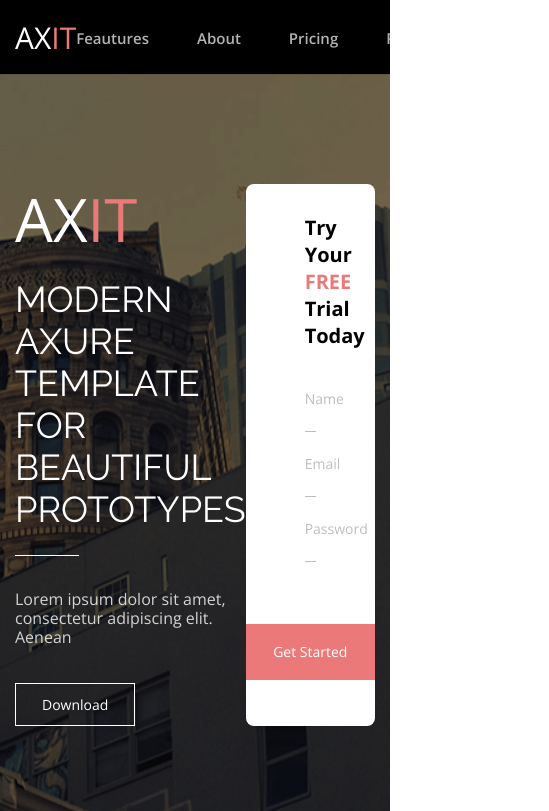
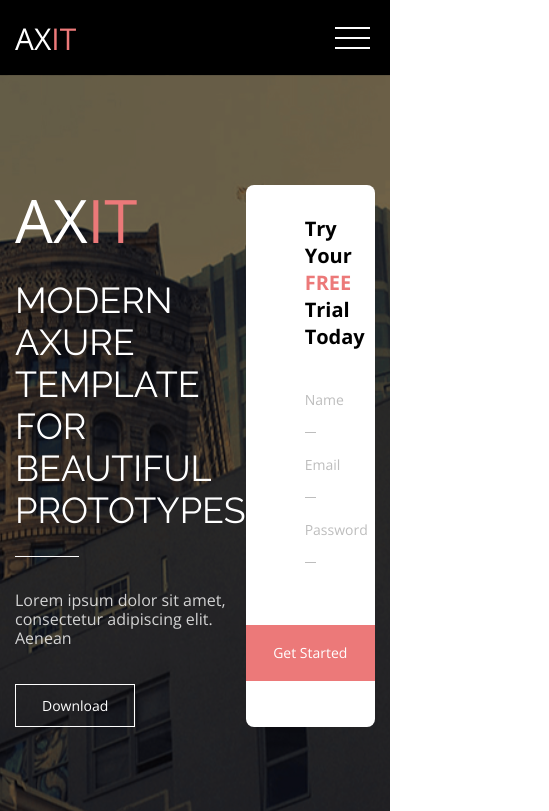
Before and after one commit to homihomka/FE08-wk-1-Vensko-Anastasia, a plain HTML site: page axit-template-markup/index.html in a window 390 px wide. Shown: the top 811 px of the page, 549 px wide, since content can reach past the window. Drawn offline with nearby package versions, Linux system fonts and the light colour scheme.

Commit message:
Add styles, markup and js for hamburger menu

```diff
--- a/axit-template-markup/css/blocks/nav.css
+++ b/axit-template-markup/css/blocks/nav.css
@@ -30,7 +30,7 @@
     font-size: 15px;
     line-height: 20px;
     transition: color 0.3s ease,
-                opacity 0.3s ease;
+    opacity 0.3s ease;
 }
 
 .nav__link::after {
@@ -57,3 +57,65 @@
 .nav__link:active {
     opacity: 0.8;
 }
+
+.nav__menu-toggle {
+    display: none;
+    background-color: transparent;
+    border: none;
+    height: 36px;
+    width: 45px;
+    padding: 5px;
+}
+
+.nav__toggle-hamburger {
+    display: block;
+    height: 2px;
+    background-color: #fff;
+    position: relative;
+}
+
+.nav__toggle-hamburger::before,
+.nav__toggle-hamburger::after {
+    content: "";
+    width: 35px;
+    height: 2px;
+    background-color: #fff;
+    position: absolute;
+    left: 0;
+}
+
+.nav__toggle-hamburger::before {
+    top: -10px;
+}
+
+.nav__toggle-hamburger::after {
+    bottom: -10px;
+}
+
+.nav__toggle-hamburger--cross {
+    background-color: transparent;
+}
+
+.nav__toggle-hamburger--cross::before {
+    top: 0;
+    transform: rotate(45deg);
+}
+
+.nav__toggle-hamburger--cross::after {
+    bottom: 0;
+    transform: rotate(-45deg);
+}
+
+@media (max-width: 768px) {
+    .nav__list {
+        display: none;
+    }
+
+    .nav__list--show {
+        display: flex;
+    }
+
+    .nav__menu-toggle {
+        display: block;
+    }
+}
--- a/axit-template-markup/index.html
+++ b/axit-template-markup/index.html
@@ -39,6 +39,9 @@
                 <a href="#" class="nav__link">Contact</a>
             </li>
         </ul>
+        <button class="nav__menu-toggle">
+            <span class="nav__toggle-hamburger"></span>
+        </button>
     </div>
 </nav>
 
@@ -449,6 +452,7 @@
 <script>
     document.write('<script src="http://' + (location.host || 'localhost').split(':')[0] + ':35729/livereload.js?snipver=1"></' + 'script>')
 </script>
+<script src="js/script.js"></script>
 
 </body>
 </html>
--- /dev/null
+++ b/axit-template-markup/js/script.js
@@ -0,0 +1,8 @@
+const navToggleHamburger = document.querySelector('.nav__toggle-hamburger');
+const navToggle = document.querySelector('.nav__menu-toggle');
+const navList = document.querySelector('.nav__list');
+
+navToggle.addEventListener('click', function () {
+    navToggleHamburger.classList.toggle('nav__toggle-hamburger--cross');
+    navList.classList.toggle('nav__list--show');
+});
```
